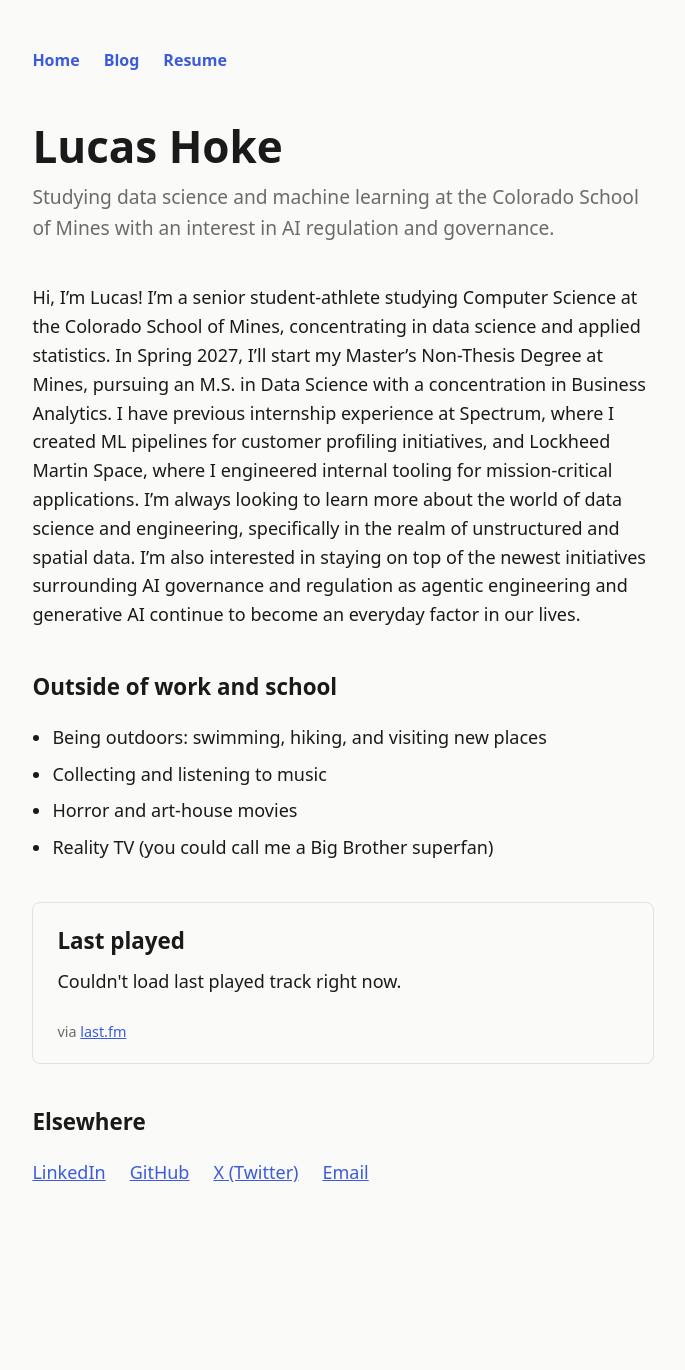
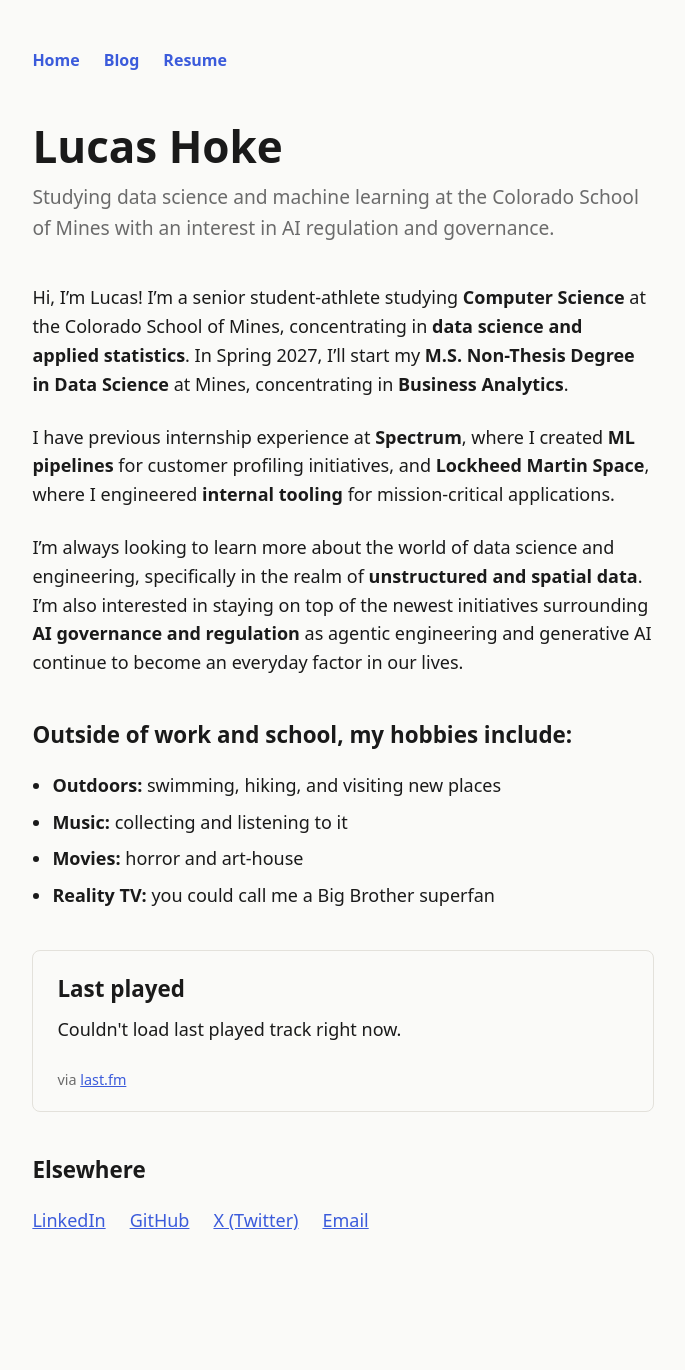
Before and after one commit to hokeluc/hokeluc.github.io, a Jekyll site: the page built from index.html, in a window 1280 px wide. Shown: the whole page, without its empty margins (297-982 px from the left). Built offline with Jekyll 4.4.1, drawn with Linux system fonts in a browser that asks for light colours; before the commit the page ends 1322 px from its top, so only the background shows below that.

Commit message:
Split bio into paragraphs, bold key subjects, reformat hobbies list
Bio was one dense paragraph; splits into education, internships, and
interests. Bolds the key subject terms in each for scannability, and
gives the hobbies list a consistent bolded-subject lead-in.

Co-Authored-By: Claude Sonnet 5 <noreply@anthropic.com>

```diff
--- a/index.html
+++ b/index.html
@@ -12,29 +12,37 @@ title: Home
 
 <section>
   <p>
-    Hi, I&rsquo;m Lucas! I&rsquo;m a senior student-athlete studying Computer
-    Science at the Colorado School of Mines, concentrating in data science
-    and applied statistics. In Spring 2027, I&rsquo;ll start my Master&rsquo;s
-    Non-Thesis Degree at Mines, pursuing an M.S. in Data Science with a
-    concentration in Business Analytics. I have previous internship
-    experience at Spectrum, where I created ML pipelines for customer
-    profiling initiatives, and Lockheed Martin Space, where I engineered
-    internal tooling for mission-critical applications. I&rsquo;m always
-    looking to learn more about the world of data science and engineering,
-    specifically in the realm of unstructured and spatial data. I&rsquo;m
-    also interested in staying on top of the newest initiatives surrounding
-    AI governance and regulation as agentic engineering and generative AI
-    continue to become an everyday factor in our lives.
+    Hi, I&rsquo;m Lucas! I&rsquo;m a senior student-athlete studying
+    <strong>Computer Science</strong> at the Colorado School of Mines,
+    concentrating in <strong>data science and applied statistics</strong>.
+    In Spring 2027, I&rsquo;ll start my <strong>M.S. Non-Thesis Degree in
+    Data Science</strong> at Mines, concentrating in
+    <strong>Business Analytics</strong>.
+  </p>
+  <p>
+    I have previous internship experience at <strong>Spectrum</strong>,
+    where I created <strong>ML pipelines</strong> for customer profiling
+    initiatives, and <strong>Lockheed Martin Space</strong>, where I
+    engineered <strong>internal tooling</strong> for mission-critical
+    applications.
+  </p>
+  <p>
+    I&rsquo;m always looking to learn more about the world of data science
+    and engineering, specifically in the realm of
+    <strong>unstructured and spatial data</strong>. I&rsquo;m also
+    interested in staying on top of the newest initiatives surrounding
+    <strong>AI governance and regulation</strong> as agentic engineering
+    and generative AI continue to become an everyday factor in our lives.
   </p>
 </section>
 
 <section>
-  <h2>Outside of work and school</h2>
+  <h2>Outside of work and school, my hobbies include:</h2>
   <ul>
-    <li>Being outdoors: swimming, hiking, and visiting new places</li>
-    <li>Collecting and listening to music</li>
-    <li>Horror and art-house movies</li>
-    <li>Reality TV (you could call me a Big Brother superfan)</li>
+    <li><strong>Outdoors:</strong> swimming, hiking, and visiting new places</li>
+    <li><strong>Music:</strong> collecting and listening to it</li>
+    <li><strong>Movies:</strong> horror and art-house</li>
+    <li><strong>Reality TV:</strong> you could call me a Big Brother superfan</li>
   </ul>
 </section>
 
```
